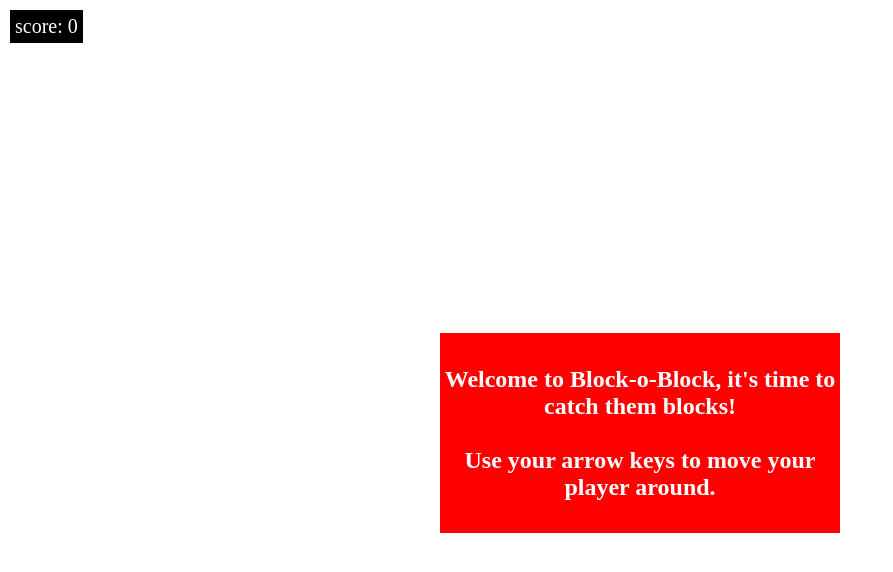
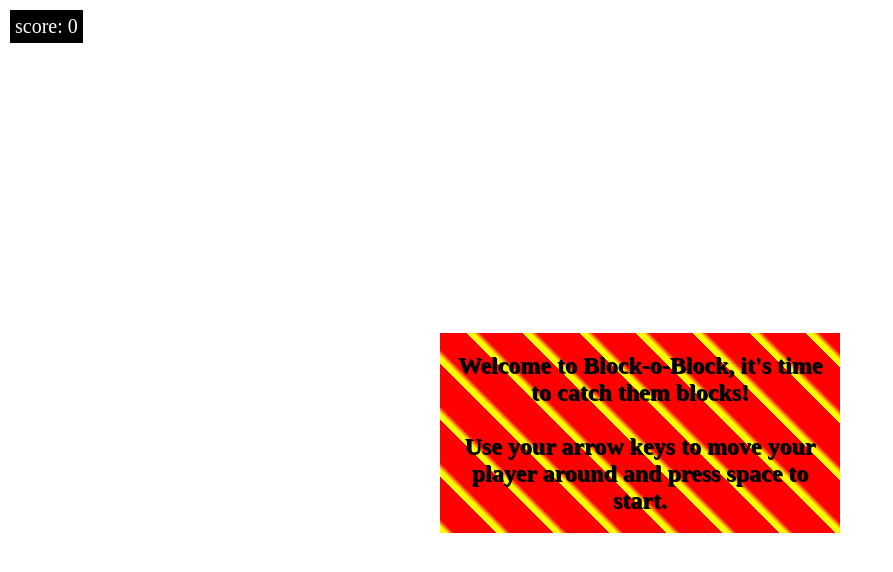
Before and after one commit to antwanvdm/block-o-block, a plain HTML site: page docs/index.html in a window 1280 px wide. Shown: the whole page, without its empty margins (0-893 px from the left). Drawn offline with Linux system fonts and the light colour scheme.

Commit message:
Updated the blocks starting position to have it more random, also updated the colors of the blocks to make them look unique striped with colors :-D

```diff
--- a/docs/css/style.css
+++ b/docs/css/style.css
@@ -51,18 +51,19 @@ div {
 
 .messagescreen {
     display: none;
-    background-color: #FF0000;
-    color: #FFFFFF;
+    background-image: repeating-linear-gradient(45deg, yellow, yellow 5px, red 10px, red 40px);
     text-align: center;
     font-weight: bold;
     font-size: 24px;
     justify-content: center;
     align-content: center;
     flex-direction: column;
+    padding: 10px;
+    text-shadow: 1px 1px #000000;
+    box-shadow: #000000;
 }
 
 .messagescreen.show {
-    cursor: pointer;
     display: flex;
 }
 
--- a/docs/js/main.js
+++ b/docs/js/main.js
@@ -77,10 +77,12 @@ class Block extends DomElement {
         this.width = width;
         this.height = height;
         this.color = color;
-        this.el.style.backgroundColor = this.color;
-        this.el.style.backgroundImage = `linear-gradient(90deg, rgba(2,0,36,1) 0%, ${this.color} 29%, #FFFFFF 100%)`;
+        this.el.style.backgroundImage = `repeating-linear-gradient(${Utils.getRandomInt(0, 360)}deg, #000000, #000000 ${Utils.getRandomInt(2, 10)}px, ${this.color} 10px, ${this.color} ${Utils.getRandomInt(20, 40)}px)`;
         this.el.style.width = `${this.width}px`;
         this.el.style.height = `${this.height}px`;
+        this.x = Utils.getRandomInt(0, (window.outerWidth - this.width));
+        this.y = Utils.getRandomInt(0, (document.documentElement.clientHeight - this.height));
+        this.el.style.transform = `translate(${this.x}px, ${this.y}px)`;
     }
     destroy() {
         this.el.remove();
@@ -192,10 +194,10 @@ class MessageScreen extends DomElement {
         this.height = 200;
         this.width = 400;
         this.messages = {
-            'game:start': 'Welcome to Block-o-Block, it\'s time to catch them blocks!<br/><br/>Use your arrow keys to move your player around.',
-            'game:end': 'You made it, your final score is __SCORE__ out of max __MAX_SCORE__ points.<br/><br/>Thanks for playing, you can click to restart the madness',
-            'level:success': 'YEAH! Level completed! Click here to proceed to the next level',
-            'level:failed': 'AAH! Level failed! Click here to restart this level'
+            'game:start': 'Welcome to Block-o-Block, it\'s time to catch them blocks!<br/><br/>Use your arrow keys to move your player around and press space to start.',
+            'game:end': 'You made it, your final score is __SCORE__ out of max __MAX_SCORE__ points.<br/><br/>Thanks for playing, press space to restart the madness',
+            'level:success': 'YEAH! Level completed! Press space to proceed to the next level',
+            'level:failed': 'AAH! Level failed! Press space to restart this level'
         };
         this.x = window.outerWidth / 2 - this.width / 2;
         this.y = document.documentElement.clientHeight / 2 - this.height / 2;
@@ -203,7 +205,11 @@ class MessageScreen extends DomElement {
         this.el.style.height = `${this.height}px`;
         this.el.style.transform = `translate(${this.x}px, ${this.y}px)`;
         this.show('game:start');
-        this.el.addEventListener('click', () => window.dispatchEvent(new Event(`${this.currentEvent}:click`)));
+        WindowEventHandler.addEventListener('keyup.messagescreen', (e) => {
+            if (e.keyCode === 32) {
+                window.dispatchEvent(new Event(`${this.currentEvent}:click`));
+            }
+        });
     }
     show(type, replacements = {}) {
         let message = this.messages[type];
```
Also changed, not shown: dev/block.ts (+5 -2 lines), dev/messagescreen.ts (+9 -5 lines), 1 other file.
